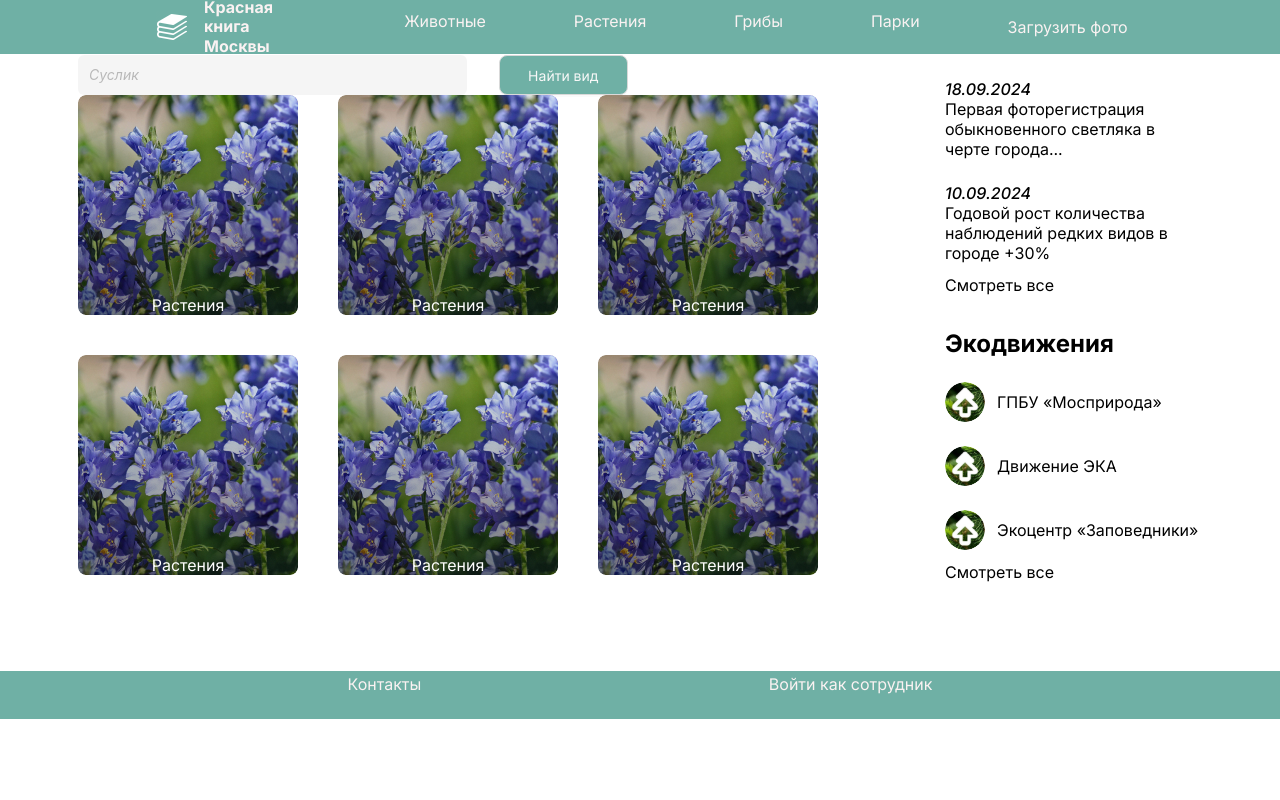
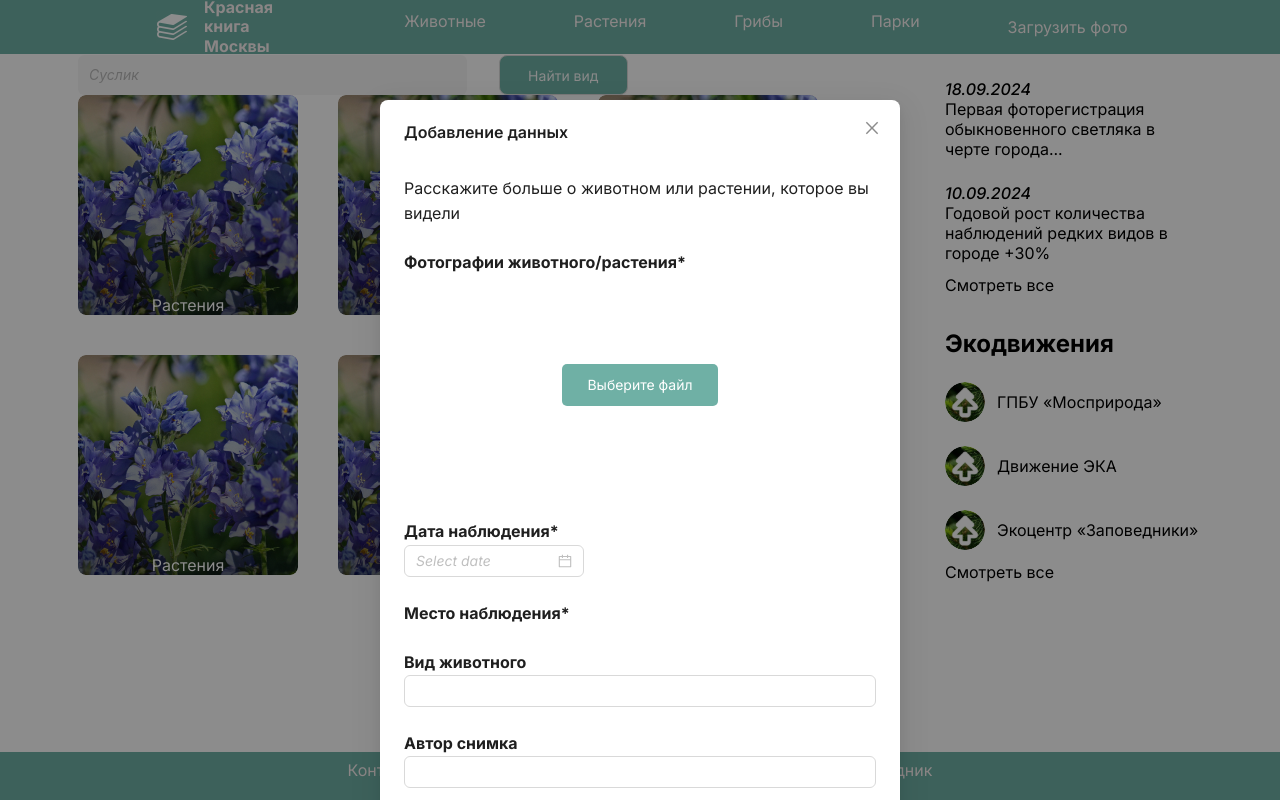
Before and after one commit to eureu/green-code, a React (Vite) app in the folder green-code/: page /plants in a window 1280 px wide. Both pictures are taken after a click on the button "Загрузить фото". Built offline with nearby package versions, Linux system fonts and the light colour scheme.

Commit message:
upd: modal window and footer

```diff
--- a/green-code/src/components/AppHeader/AppHeader.jsx
+++ b/green-code/src/components/AppHeader/AppHeader.jsx
@@ -1,4 +1,4 @@
-import { Button, Flex, Drawer } from "antd";
+import { Button, Flex, Drawer, Modal, Input, DatePicker } from "antd";
 import { Link } from "react-router-dom";
 import { useState } from "react";
 // import ModalAddAnimal from "./ModalAddAnimal/ModalAddAnimal.tsx";
@@ -7,8 +7,9 @@ import style from "./AppHeader.module.css";
 const fontStyle = { fontSize: "16px", color: "#FAF2F2" };
 
 export default function AppHeader({ paddingLeft }) {
-  // const [modalOpen, setModalOpen] = useState(false)
   const [drawer, setDrawer] = useState(false);
+  const [modal, setModal] = useState(false);
+
   return (
     <>
       <header
@@ -85,9 +86,9 @@ export default function AppHeader({ paddingLeft }) {
               // borderRadius: "8px",
               // border: "none"
               // }}
-              // onClick={() => {
-              //   setModalOpen(true);
-              // }}
+              onClick={() => {
+                setModal(true);
+              }}
             >
               Загрузить фото
             </button>
@@ -127,9 +128,9 @@ export default function AppHeader({ paddingLeft }) {
 
                   //
                 }}
-                // onClick={() => {
-                //   setModalOpen(true);
-                // }}
+                onClick={() => {
+                  setModal(true);
+                }}
               >
                 Загрузить фото
               </button>
@@ -158,6 +159,63 @@ export default function AppHeader({ paddingLeft }) {
         </Button> */}
             </Flex>
           </Drawer>
+          <Modal
+            // className={style.modalWindow}
+            title="Добавление данных"
+            open={modal}
+            // onOk={handleOk}
+            onCancel={() => setModal(false)}
+          >
+            <p style={{ fontSize: "16px", paddingTop: "1.5rem" }}>
+              Расскажите больше о животном или растении, которое вы видели
+            </p>
+            <h3 style={{ fontSize: "16px", paddingTop: "1.5rem" }}>
+              Фотографии животного/растения*
+            </h3>
+            <div
+              className={style.uploadPhoto}
+              style={{
+                height: "13.75rem"
+                // display: "flex"
+              }}
+            >
+              <div
+                style={{
+                  // display: "flex",
+                  // justifyContent: "center",
+                  // alignItems: "center"
+                  display: "grid",
+                  placeItems: "center",
+                  height: "100%"
+                }}
+              >
+                <input type="file" id="fileInput" />
+                <label for="fileInput">Выберите файл</label>
+              </div>
+            </div>
+            <h3 style={{ fontSize: "16px", paddingTop: "1.5rem" }}>
+              Дата наблюдения*
+            </h3>
+            <div>
+              <DatePicker />
+            </div>
+            <h3 style={{ fontSize: "16px", paddingTop: "1.5rem" }}>
+              Место наблюдения*
+            </h3>
+            <div className="map"></div>
+            <h3 style={{ fontSize: "16px", paddingTop: "1.5rem" }}>
+              Вид животного
+            </h3>
+            <Input type="text" />
+            <h3 style={{ fontSize: "16px", paddingTop: "1.5rem" }}>
+              Автор снимка
+            </h3>
+            <Input type="text" />
+            <h3 style={{ fontSize: "16px", paddingTop: "1.5rem" }}>
+              Комментарий
+            </h3>
+            <Input type="text" />
+          </Modal>
           {/* </div> */}
         </div>
       </header>
--- a/green-code/src/components/AppHeader/AppHeader.module.css
+++ b/green-code/src/components/AppHeader/AppHeader.module.css
@@ -8,6 +8,38 @@
 
   /* padding-top: 10; */
   /* padding-bottom: 10; */
+}
+
+.uploadPhoto {
+  /* position: relative; */
+  /* display: inline-block; */
+  width: 100%;
+}
+
+.uploadPhoto input[type="file"] {
+  position: absolute; /* Скрываем оригинальный input */
+  z-index: -1; /* Помещаем его под label */
+  width: 100%; /* Занимает всю ширину родителя */
+  height: 100%; /* Занимает всю высоту родителя */
+  opacity: 0; /* Делаем его невидимым */
+  border: none;
+}
+
+.uploadPhoto label {
+  display: inline-block;
+  padding: 10px 25px;
+  background-color: #6fb0a5; /* Цвет фона кнопки */
+  color: #fff; /* Цвет текста */
+  border-radius: 5px; /* Закругление углов */
+  cursor: pointer; /* Курсор в виде руки при наведении */
+}
+
+/* .uploadPhoto label:hover {
+  background-color: #555;
+} */
+
+.ant-btn .css-dev-only-do-not-override-qnu6hi .ant-btn-primary {
+  background-color: #000;
 }
 
 .flexText {
@@ -27,13 +59,14 @@ a:active {
   color: #faf2f2;
   display: flex;
   align-items: center;
-
+  cursor: pointer;
   border: none;
   background-color: transparent;
 }
 
 .drawerButton {
   display: none;
+  /* cursor: pointer; */
 }
 
 .title {
--- a/green-code/src/components/Footer.jsx
+++ b/green-code/src/components/Footer.jsx
@@ -10,18 +10,19 @@ export default function Footer() {
         height: "48px",
         backgroundColor: "#6FB0A5",
         width: "100%",
-        // position: "fixed",
+        position: "fixed",
         bottom: "0"
       }}
     >
-      <div className="footer-content">
+      <div className="footer-content" style={{ width: "100%", height: "100%" }}>
         <Flex
           style={{
             justifyContent: "space-evenly",
             alignItems: "center",
             width: "100%",
-            paddingTop: "14.5px",
-            paddingBottom: "14.5px"
+            height: "100%"
+            // paddingTop: "14.5px",
+            // paddingBottom: "14.5px"
           }}
         >
           <Link style={fontStyle}>Контакты</Link>
```
Also changed, not shown: green-code/src/components/ModalWindow/ModalWindow.jsx (added, +17 -0 lines).
